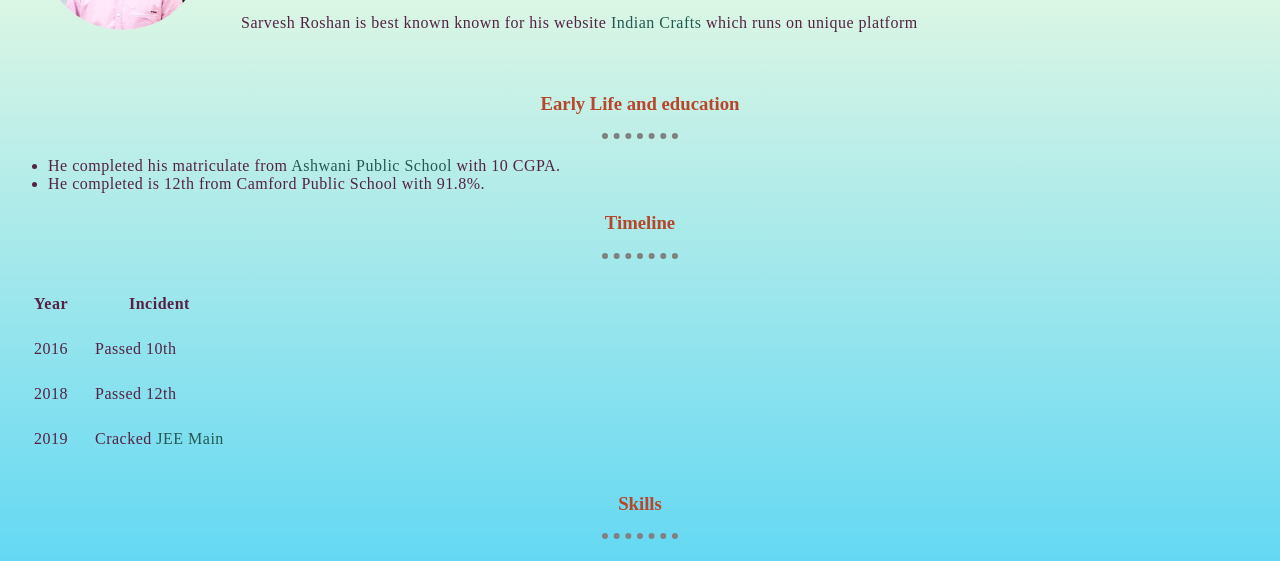
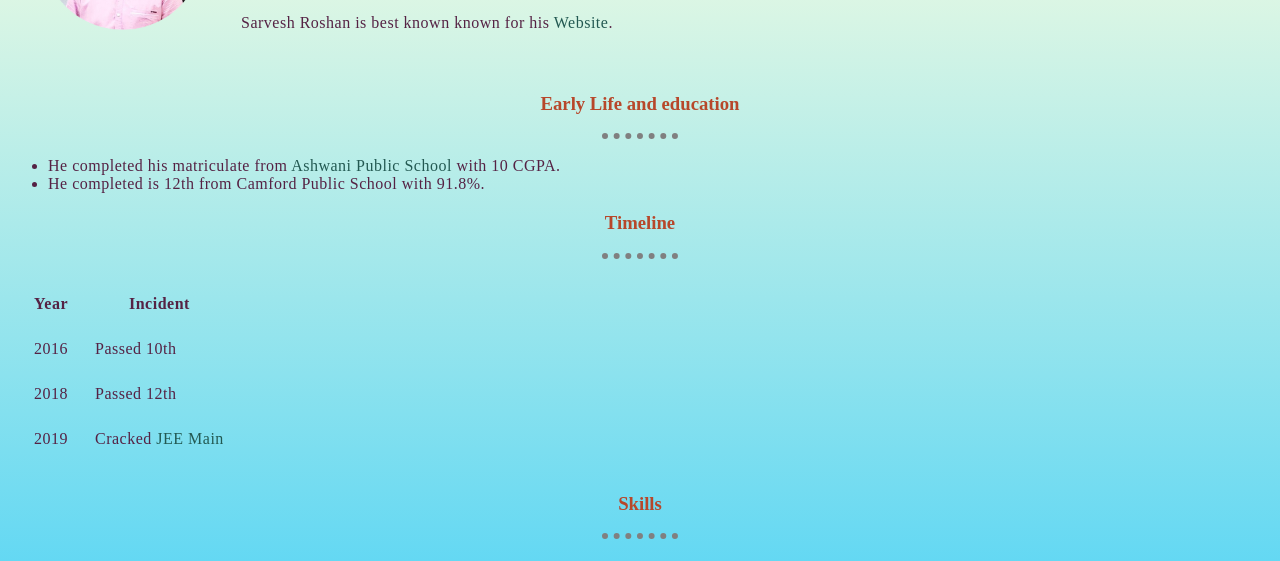
Before and after one commit to imroshan12/official, a plain HTML site: page index.html in a window 1280 px wide. Shown: the part 170-731 px from the top of the page. Drawn offline with Linux system fonts and the light colour scheme.

Commit message:
Update index.html

```diff
--- a/index.html
+++ b/index.html
@@ -39,7 +39,7 @@
           <br>
           <em><a href="https://nitkkr.ac.in/sub_courses.php?id=143&id3=62">Electronics and Communication Engineering</a></em>
           <br>
-            <p>Sarvesh Roshan is best known known for his website <a href="F:\Web Development\HTML Crafts\indian-crafts.html">Indian Crafts</a> which runs on unique platform</p></td>
+            <p>Sarvesh Roshan is best known known for his <a href="https://imroshan12.github.io/personal/">Website</a>.</p></td>
       </tr>
     </table>
 
```
